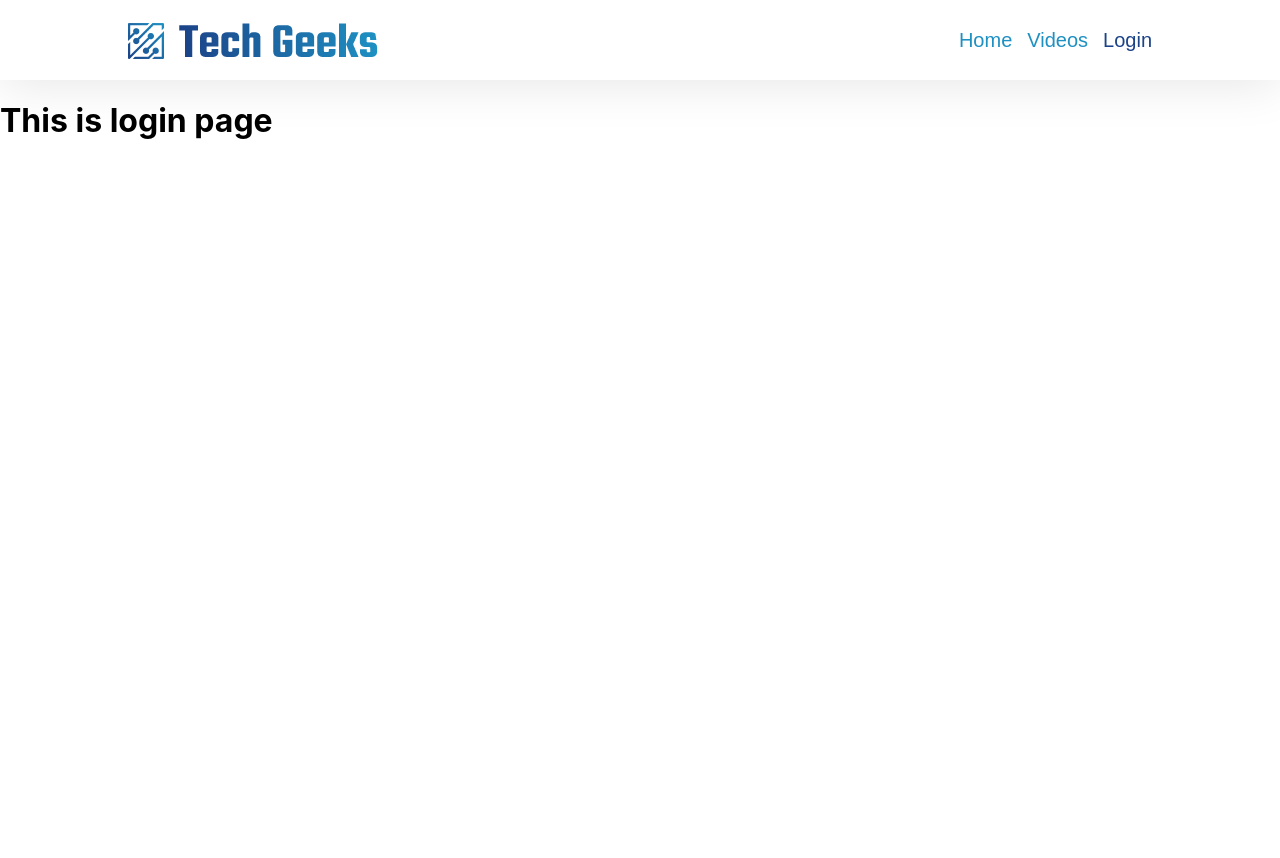
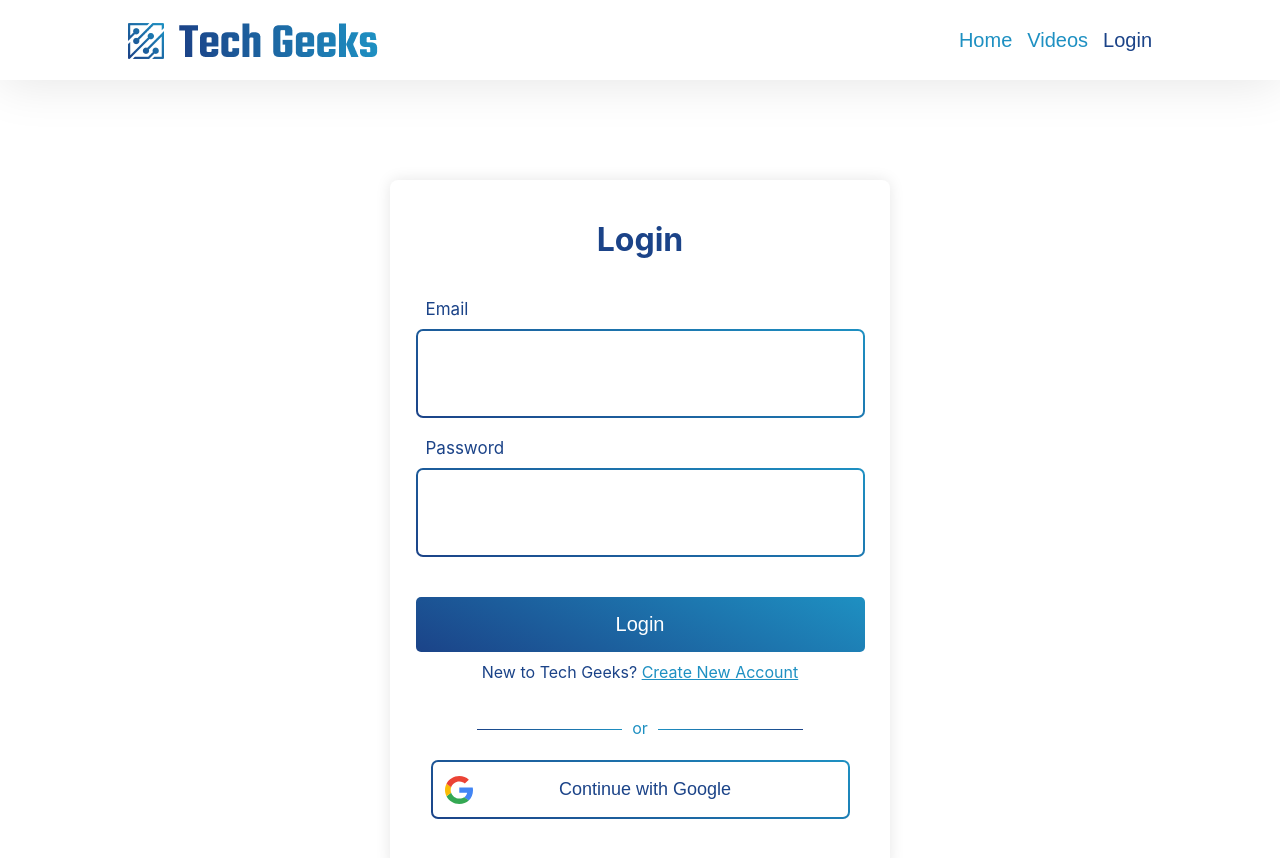
Before and after one commit to MUHAMMADSabbirHossain/tech-geeks, a React (Create React App) app: page /login in a window 1280 px wide. Shown: the top 858 px of the page. Before the commit the page ends 800 px from the top, so only its background shows below. Built offline with nearby package versions, Linux system fonts and the light colour scheme.

Commit message:
login form added with css

```diff
--- /dev/null
+++ b/src/Components/Login/AuthForm.css
@@ -0,0 +1,140 @@
+.auth-form-container {
+    width: 100%;
+    display: flex;
+    align-items: center;
+    justify-content: center;
+}
+
+.auth-form {
+    width: 500px;
+    margin: 100px auto;
+    background-color: #fff;
+    display: flex;
+    flex-direction: column;
+    align-items: center;
+    border-radius: 8px;
+    box-shadow: 0px 0px 15px rgba(0, 0, 0, 0.1);
+    padding-bottom: 50px;
+}
+
+.auth-form h1 {
+    margin: 40px 0;
+    color: #1b4388;
+}
+
+.input-field {
+    display: flex;
+    flex-direction: column;
+    margin-bottom: 20px;
+}
+
+.input-field label {
+    font-size: 17px;
+    margin-bottom: 10px;
+    margin-left: 10px;
+    color: #1b4388;
+}
+
+.input-wrapper {
+    padding: 2px;
+    border-radius: 7px;
+    background: #1b4388;
+    background: linear-gradient(25deg,
+            rgba(27, 67, 136, 1) 0%,
+            rgba(30, 144, 194, 1) 100%);
+}
+
+.input-field input {
+    width: 415px;
+    height: 55px;
+    border-radius: 5px;
+    padding: 15px;
+    font-size: 20px;
+    border: none;
+    background-color: #fff;
+    outline: none;
+}
+
+.auth-form-submit {
+    width: 100%;
+    height: 55px;
+    border: none;
+    border-radius: 5px;
+    font-size: 20px;
+    margin-top: 20px;
+    cursor: pointer;
+    color: white;
+    background: #1b4388;
+    background: linear-gradient(25deg, #1b4388 0%, #1e90c2 100%);
+}
+
+.google-auth {
+    height: 55px;
+    width: 415px;
+    background-color: #fff;
+    border-radius: 5px;
+    font-size: 15px;
+    display: flex;
+    justify-content: center;
+    align-items: center;
+    cursor: pointer;
+    border: none;
+    color: #1b4388;
+    font-size: 18px;
+    position: relative;
+}
+
+.google-auth img {
+    position: absolute;
+    left: 10px;
+    top: 50%;
+    transform: translateY(-50%);
+}
+
+.google-auth p {
+    margin-left: 10px;
+}
+
+.redirect {
+    margin-top: 10px;
+    color: #1b4388;
+}
+
+.redirect span {
+    text-decoration: underline;
+    cursor: pointer;
+    color: #1e90c2;
+}
+
+.horizontal-divider {
+    margin: 20px 0;
+    display: flex;
+    align-items: center;
+}
+
+.horizontal-divider p {
+    margin: 0 10px 2px 10px;
+    color: #1e90c2;
+}
+
+.line-right,
+.line-left {
+    height: 1px;
+    width: 145px;
+}
+
+.line-left {
+    background: #1b4388;
+    background: linear-gradient(90deg, #1b4388 0%, #1e90c2 100%);
+}
+
+.line-right {
+    background: #1b4388;
+    background: linear-gradient(90deg, #1e90c2 0%, #1b4388 100%);
+}
+
+.error {
+    margin-top: 10px;
+    color: red;
+    font-size: 15px;
+}
--- a/src/Components/Login/Login.js
+++ b/src/Components/Login/Login.js
@@ -1,10 +1,135 @@
-import React from "react";
-import "./Login.css";
+import React, { useState } from "react";
+import "./AuthForm.css";
+import GoogleLogo from "../../Assets/Image/google.svg";
+import { useNavigate } from "react-router-dom";
+import {
+    GoogleAuthProvider,
+    signInWithEmailAndPassword,
+    signInWithPopup,
+} from "firebase/auth";
+import { auth } from "../../Firebase/firebase.init";
+// import toast from "react-hot-toast";
+import { AiOutlineExclamationCircle } from "react-icons/ai";
+
+const provider = new GoogleAuthProvider();
 
 const Login = () => {
+    const navigate = useNavigate();
+    const [email, setEmail] = useState({ value: "", error: "" });
+    const [password, setPassword] = useState({ value: "", error: "" });
+
+    const googleAuth = () => {
+        signInWithPopup(auth, provider)
+            .then((result) => {
+                const user = result.user;
+                // ...
+                console.log(user);
+                navigate("/");
+            })
+            .catch((error) => {
+                // Handle Errors here.
+                console.error(error);
+            });
+    };
+
+    const handleEmail = (event) => {
+        const emailInput = event.target.value;
+
+        if (/\S+@\S+\.\S+/.test(emailInput)) {
+            setEmail({ value: emailInput, error: "" });
+        } else {
+            setEmail({ value: "", error: "Please Provide a valid Email" });
+        }
+    };
+
+    const handlePassword = (event) => {
+        const passwordInput = event.target.value;
+
+        setPassword({ value: passwordInput, error: "" });
+    };
+
+    const handleLogin = (event) => {
+        event.preventDefault();
+
+        if (email.value === "") {
+            setEmail({ value: "", error: "Email is required" });
+        }
+
+        if (password.value === "") {
+            setPassword({ value: "", error: "Password is required" });
+        }
+
+        if (email.value && password.value) {
+            signInWithEmailAndPassword(auth, email.value, password.value)
+                .then((userCredential) => {
+                    const user = userCredential.user;
+                    console.log(user);
+                    navigate("/");
+                })
+                .catch((error) => {
+                    const errorMessage = error.message;
+
+                    if (errorMessage.includes("wrong-password")) {
+                        // toast.error("Wrong Password", { id: "error" });
+                    } else {
+                        // toast.error(errorMessage, { id: "error" });
+                    }
+                });
+        }
+    };
+
     return (
-        <div>
-            <h1>This is login page</h1>
+        <div className='auth-form-container '>
+            <div className='auth-form'>
+                <h1>Login</h1>
+                <form onSubmit={handleLogin}>
+                    <div className='input-field'>
+                        <label htmlFor='email'>Email</label>
+                        <div className='input-wrapper'>
+                            <input type='text' name='email' onBlur={handleEmail} id='email' />
+                        </div>
+                        {email.error && (
+                            <p className='error'>
+                                <AiOutlineExclamationCircle /> {email.error}
+                            </p>
+                        )}
+                    </div>
+                    <div className='input-field'>
+                        <label htmlFor='password'>Password</label>
+                        <div className='input-wrapper'>
+                            <input
+                                type='password'
+                                onBlur={handlePassword}
+                                name='password'
+                                id='password'
+                            />
+                        </div>
+                        {password.error && (
+                            <p className='error'>
+                                <AiOutlineExclamationCircle /> {password.error}
+                            </p>
+                        )}
+                    </div>
+                    <button type='submit' className='auth-form-submit'>
+                        Login
+                    </button>
+                </form>
+                <p className='redirect'>
+                    New to Tech Geeks?{" "}
+                    <span onClick={() => navigate("/signup")}>Create New Account</span>
+                </p>
+                <div className='horizontal-divider'>
+                    <div className='line-left' />
+                    <p>or</p>
+                    <div className='line-right' />
+                </div>
+                <div className='input-wrapper'>
+                    <button className='google-auth' onClick={googleAuth}>
+                        <img src={GoogleLogo} alt='' />
+                        <p> Continue with Google </p>
+                    </button>
+                </div>
+            </div>
         </div>
     );
 };
--- a/src/Firebase/firebase.init.js
+++ b/src/Firebase/firebase.init.js
@@ -1,5 +1,6 @@
 // Import the functions you need from the SDKs you need
 import { initializeApp } from "firebase/app";
+import { getAuth } from "firebase/auth";
 // TODO: Add SDKs for Firebase products that you want to use
 // https://firebase.google.com/docs/web/setup#available-libraries
 
@@ -16,4 +17,6 @@ const firebaseConfig = {
 // Initialize Firebase
 const app = initializeApp(firebaseConfig);
 
+export const auth = getAuth(app);
+
 export default app;
```
Also changed, not shown: src/Assets/Image/google.svg (added), src/Components/Login/Login.css (deleted).
